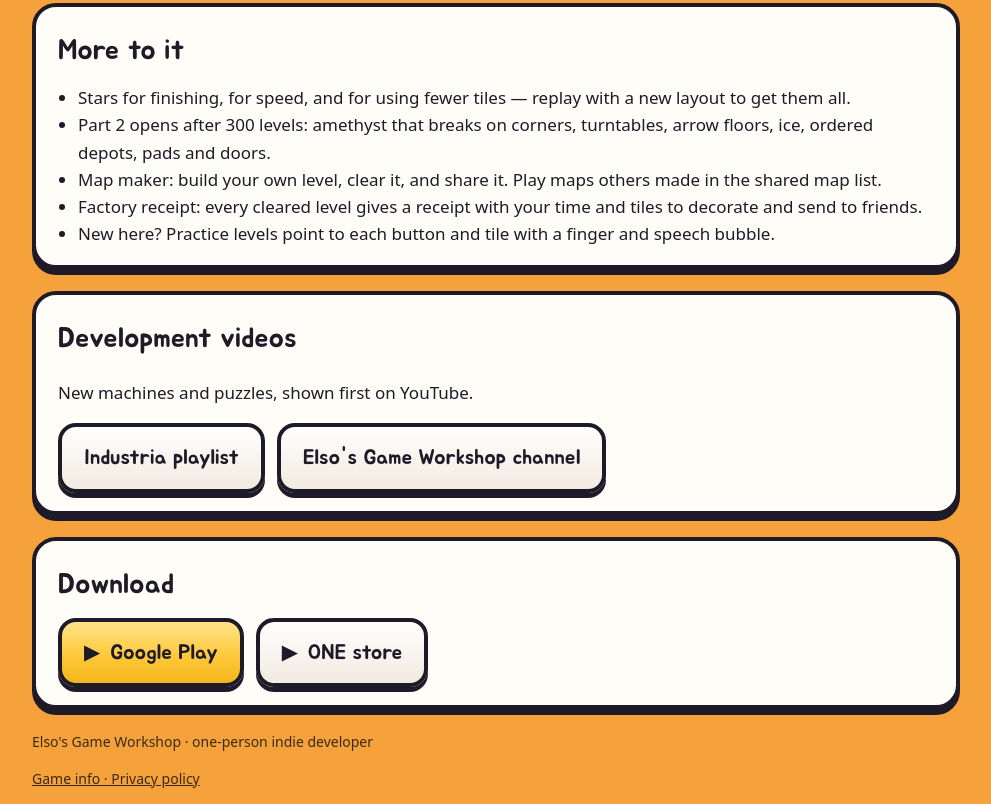
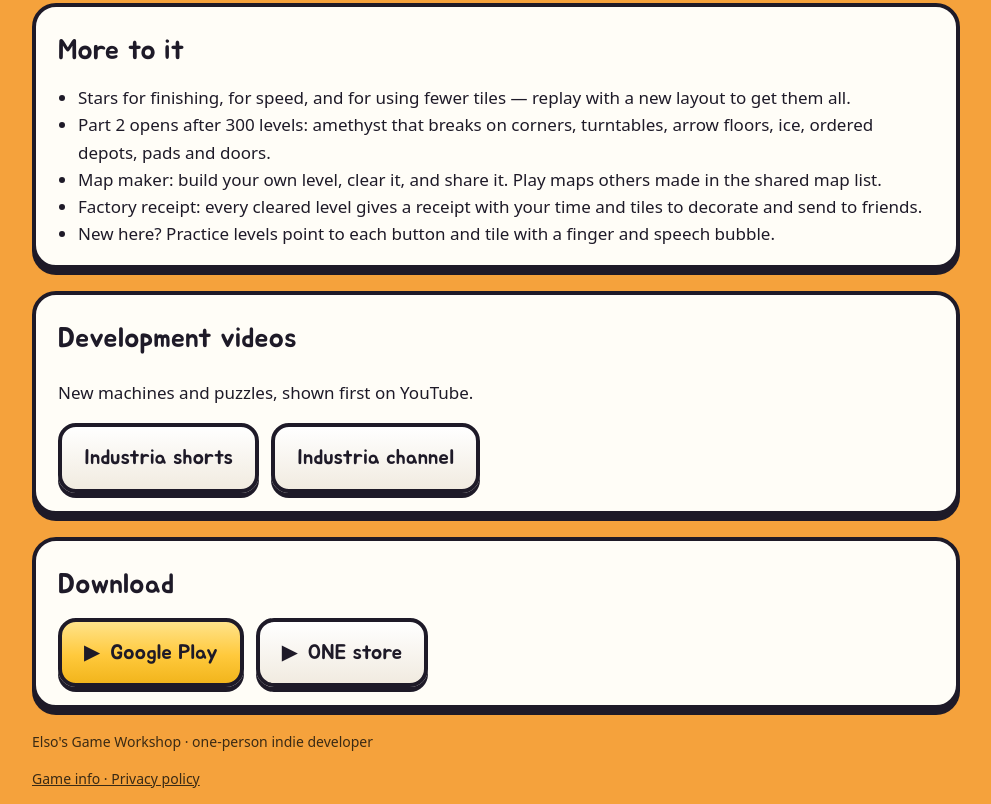
Before and after one commit to sjl20100524-crypto/sjl20100524-crypto.github.io, a plain HTML site: page index.html in a window 1280 px wide. Shown: the part 1268-2072 px from the top of the page, without its empty margins (144-1135 px from the left). Drawn offline with Linux system fonts and the light colour scheme.

Commit message:
Fix video links: own channel shorts, not another playlist

```diff
--- a/index.html
+++ b/index.html
@@ -115,8 +115,8 @@ footer a{color:#3a2a14}
     <h2 data-en="Development videos">개발 영상</h2>
     <p data-en="New machines and puzzles, shown first on YouTube.">새 기계와 퍼즐을 유튜브에서 먼저 보여 드립니다.</p>
     <div class="yt">
-      <a class="btn alt" href="https://www.youtube.com/playlist?list=PLCnmHhtF7WA3QaVPkQJBf1Y6HUNn3ZPMd" rel="noopener"><span data-en="Industria playlist">「인더스트리아」 영상 모음</span></a>
-      <a class="btn alt" href="https://www.youtube.com/channel/UC-eznGb5FaNeKwLZxew_WSQ" rel="noopener"><span data-en="Elso's Game Workshop channel">엘소의 게임공방 채널</span></a>
+      <a class="btn alt" id="yt_shorts" href="https://www.youtube.com/channel/UC-eznGb5FaNeKwLZxew_WSQ/shorts" rel="noopener"><span data-en="Industria shorts">「인더스트리아」 쇼츠 모음</span></a>
+      <a class="btn alt" id="yt_ch" href="https://www.youtube.com/channel/UC-eznGb5FaNeKwLZxew_WSQ" rel="noopener"><span data-en="Industria channel">엘소의 게임공방 채널</span></a>
     </div>
   </section>
 
@@ -155,6 +155,10 @@ footer a{color:#3a2a14}
     if (s8) s8.src = "img/s08en.jpg";
     var one = document.getElementById("b_one");
     if (one) one.style.display = "none";      // 원스토어는 한국 전용
+    // 영어 화면은 영어 채널 Industria (@IndustriaPuzzle) 로 (2026-11-25)
+    var ys = document.getElementById("yt_shorts"), yc = document.getElementById("yt_ch");
+    if (ys) ys.href = "https://www.youtube.com/@IndustriaPuzzle/shorts";
+    if (yc) yc.href = "https://www.youtube.com/@IndustriaPuzzle";
     document.querySelector("h1").textContent = "Industria: Factory Puzzle";
   }
 })();
```
